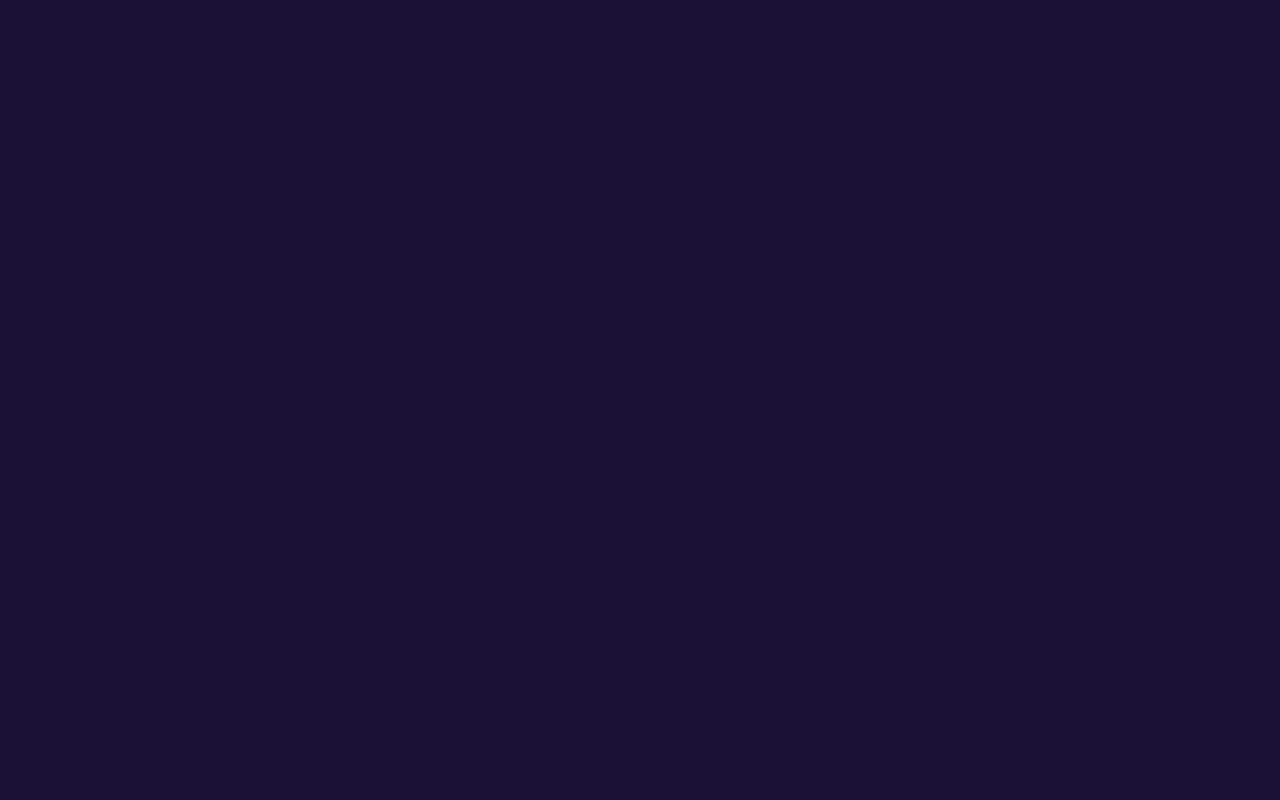
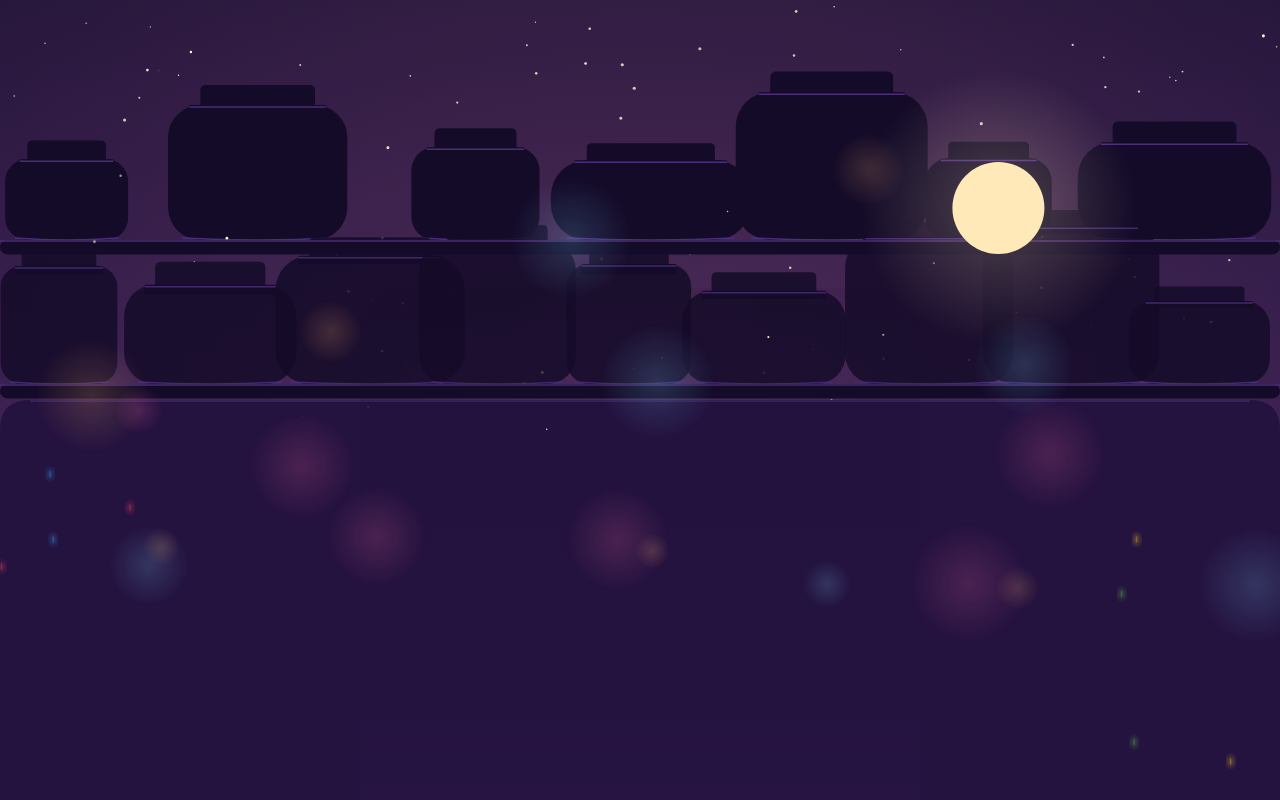
Before and after one commit to AieatAssam/gloop-pop, a website built with Vite: page index.html in a window 1280 px wide. Built offline with nearby package versions, Linux system fonts and the light colour scheme.

Commit message:
M2.1-M2.2: canvas, layout, loop, Midnight background

```diff
--- /dev/null
+++ b/src/app/app.ts
@@ -0,0 +1,64 @@
+// M2.1 boot → play skeleton; M2.2 draws the full Midnight background.
+import { createCanvasSurface } from '../render/canvas';
+import { createBackground } from '../render/background';
+import { computeLayout, type Layout } from '../render/layout';
+import { startRenderLoop } from '../render/loop';
+import { PALETTE } from '../render/palette';
+
+export function bootApp(): void {
+  const canvas = document.querySelector<HTMLCanvasElement>('#game');
+  if (!canvas) throw new Error('Missing #game canvas.');
+  const surface = createCanvasSurface(canvas);
+  const background = createBackground('midnight');
+  let layout: Layout = computeLayout(window.innerWidth, window.innerHeight);
+  let frameMs = 0;
+  let fps = 0;
+  let fpsElapsed = 0;
+  let fpsFrames = 0;
+  const demoBg = new URLSearchParams(window.location.search).get('demo') === 'bg';
+  const debug = new URLSearchParams(window.location.search).get('debug') === '1';
+
+  const resize = (): void => {
+    surface.resize(window.innerWidth, window.innerHeight);
+    const rootStyle = getComputedStyle(document.documentElement);
+    const safeTop = Number.parseFloat(rootStyle.getPropertyValue('--safe-area-top')) || 0;
+    const safeBottom = Number.parseFloat(rootStyle.getPropertyValue('--safe-area-bottom')) || 0;
+    layout = computeLayout(surface.width, surface.height, { top: safeTop, bottom: safeBottom });
+    background.resize(surface.width, surface.height, layout);
+  };
+  resize();
+  window.addEventListener('resize', resize, { passive: true });
+
+  startRenderLoop((dtMs, elapsedMs) => {
+    const ctx = surface.context;
+    ctx.setTransform(surface.dpr, 0, 0, surface.dpr, 0, 0);
+    background.draw(ctx, elapsedMs, layout);
+    if (!demoBg) drawBoardAndTrayHook(ctx, layout);
+    if (debug) {
+      fpsElapsed += dtMs;
+      fpsFrames += 1;
+      if (fpsElapsed >= 500) { fps = fpsFrames * 1000 / fpsElapsed; fpsElapsed = 0; fpsFrames = 0; }
+      drawDebug(ctx, fps, frameMs, surface.dpr);
+    }
+  }, (elapsed) => {
+    frameMs = elapsed;
+    surface.reportFrame(elapsed);
+  });
+}
+
+// spec-note: M2.1/M2.2 boot has no board or tray state yet; M2.3/M2.5 attach renderers here.
+function drawBoardAndTrayHook(context: CanvasRenderingContext2D, layout: Layout): void {
+  void context;
+  void layout;
+}
+
+function drawDebug(context: CanvasRenderingContext2D, fps: number, frameMs: number, dpr: number): void {
+  context.save();
+  context.fillStyle = PALETTE.light.shadowDeep;
+  context.fillRect(8, 8, 150, 54);
+  context.fillStyle = PALETTE.ui.textPrimary;
+  context.font = '700 12px Nunito, sans-serif';
+  context.fillText(`fps ${fps.toFixed(0)}  frame ${frameMs.toFixed(1)} ms`, 16, 29);
+  context.fillText(`dpr ${dpr.toFixed(2)}`, 16, 48);
+  context.restore();
+}
--- a/src/main.ts
+++ b/src/main.ts
@@ -4,5 +4,7 @@ import '@fontsource/nunito/latin-700.css';
 import '@fontsource/nunito/latin-800.css';
 import './ui/styles.css';
 import { setCssVars } from './ui/cssVars';
+import { bootApp } from './app/app';
 
 setCssVars();
+bootApp();
--- /dev/null
+++ b/src/render/background.ts
@@ -0,0 +1,249 @@
+// SG §7.1, §7.3, §14 (Midnight row): layered night sweet shop with cached static art.
+import { PALETTE, type ThemeKey, type ThemeColours } from './palette';
+import { withAlpha } from './colour';
+import { createCosmeticRng } from './cosmeticRng';
+import { easeInOutSine } from './easing';
+import type { Layout } from './layout';
+
+interface Dot { x: number; y: number; radius: number; phase: number; period: number; twinkle: boolean }
+interface Jar { x: number; y: number; width: number; height: number; lid: number }
+interface FloatLight { x: number; y: number; radius: number; speed: number; phase: number; colourIndex: number }
+interface Sprinkle { x: number; y: number; speed: number; phase: number; colour: string }
+
+export interface Background {
+  resize(width: number, height: number, layout: Layout): void;
+  draw(context: CanvasRenderingContext2D, elapsedMs: number, layout: Layout, stage?: number): void;
+}
+
+const stars: Dot[] = [];
+const jars: Jar[] = [];
+const bokeh: FloatLight[] = [];
+const sprinkles: Sprinkle[] = [];
+const random = createCosmeticRng(0x47504f50);
+const sprinkleColours = [PALETTE.flavour.cherry.base, PALETTE.flavour.lemon.base, PALETTE.flavour.blueberry.base, PALETTE.flavour.apple.base];
+
+for (let i = 0; i < 110; i += 1) stars.push({ x: random(), y: random() * 0.55, radius: 0.6 + random(), phase: random() * Math.PI * 2, period: 1500 + random() * 2500, twinkle: random() < 0.2 });
+for (let row = 0; row < 2; row += 1) {
+  const count = 7 + Math.floor(random() * 3);
+  const width = 1 / count;
+  for (let i = 0; i < count; i += 1) {
+    const jarWidth = 0.09 + random() * 0.07;
+    jars.push({ x: (i + 0.5 + (random() - 0.5) * 0.28) * width, y: row === 0 ? 0.3 : 0.48, width: jarWidth, height: 0.12 + random() * 0.1, lid: 0.018 + random() * 0.012 });
+  }
+}
+for (let i = 0; i < 18; i += 1) bokeh.push({ x: random(), y: 0.22 + random() * 0.78, radius: 18 + random() * 46, speed: 4 + random() * 6, phase: random() * Math.PI * 2, colourIndex: i % 3 });
+for (let i = 0; i < 8; i += 1) sprinkles.push({ x: i % 2 === 0 ? random() * 0.12 : 0.88 + random() * 0.12, y: 0.45 + random() * 0.52, speed: 3 + random() * 3, phase: random() * Math.PI * 2, colour: sprinkleColours[i % sprinkleColours.length]! });
+
+export function createBackground(themeId: ThemeKey = 'midnight'): Background {
+  const selected = PALETTE.theme[themeId];
+  const cache = document.createElement('canvas');
+  let cacheContext = cache.getContext('2d');
+  let cacheWidth = 0;
+  let cacheHeight = 0;
+  let cachedBoard: Layout['board'] | undefined;
+  let cachedStage = 1;
+  let moonStage = 1;
+  let moonFrom = 0.26;
+  let moonTarget = 0.26;
+  let moonStarted = 0;
+  const sprites = new Map<string, HTMLCanvasElement>();
+
+  const makeSprite = (colour: string, radius: number): HTMLCanvasElement => {
+    const size = Math.ceil(radius * 2);
+    const sprite = document.createElement('canvas');
+    sprite.width = size;
+    sprite.height = size;
+    const ctx = sprite.getContext('2d');
+    if (ctx) {
+      const gradient = ctx.createRadialGradient(radius, radius, 0, radius, radius, radius);
+      gradient.addColorStop(0, withAlpha(colour, 0.18));
+      gradient.addColorStop(1, withAlpha(colour, 0));
+      ctx.fillStyle = gradient;
+      ctx.fillRect(0, 0, size, size);
+    }
+    return sprite;
+  };
+  for (const colour of [selected.bokehA, selected.bokehB, selected.bokehC]) sprites.set(colour, makeSprite(colour, 64));
+  for (const colour of sprinkleColours) sprites.set(`sprinkle:${colour}`, makeSprinkleSprite(colour));
+
+  return {
+    resize(width, height, layout) {
+      cacheWidth = Math.max(1, Math.ceil(width));
+      cacheHeight = Math.max(1, Math.ceil(height));
+      cache.width = cacheWidth;
+      cache.height = cacheHeight;
+      cacheContext = cache.getContext('2d');
+      cachedBoard = { ...layout.board };
+      if (!cacheContext) return;
+      drawStatic(cacheContext, cacheWidth, cacheHeight, cachedBoard, selected, cachedStage);
+    },
+    draw(context, elapsedMs, layout, stage = 1) {
+      const nextStage = Math.max(1, Math.min(6, Math.floor(stage)));
+      if (nextStage !== moonStage) {
+        moonFrom = moonPosition(elapsedMs, moonStarted, moonFrom, moonTarget);
+        moonStage = nextStage;
+        moonTarget = stageY(nextStage);
+        moonStarted = elapsedMs;
+      }
+      if (nextStage !== cachedStage) {
+        cachedStage = nextStage;
+        this.resize(layout.width, layout.height, layout);
+      } else if (!cacheContext || cacheWidth !== Math.ceil(layout.width) || cacheHeight !== Math.ceil(layout.height) || !sameRect(cachedBoard, layout.board)) {
+        this.resize(layout.width, layout.height, layout);
+      }
+      context.drawImage(cache, 0, 0, layout.width, layout.height);
+      drawStars(context, layout.width, layout.height, elapsedMs, selected);
+      const progress = Math.min(1, Math.max(0, (elapsedMs - moonStarted) / 2400));
+      const moonY = moonFrom + (moonTarget - moonFrom) * easeInOutSine(progress);
+      drawMoon(context, layout.width, layout.height, elapsedMs, nextStage, moonY, selected);
+      drawBokeh(context, layout.width, layout.height, elapsedMs, sprites, selected);
+      drawSprinkles(context, layout.width, layout.height, elapsedMs, sprites);
+    },
+  };
+}
+
+function drawStatic(ctx: CanvasRenderingContext2D, width: number, height: number, board: Layout['board'], colours: ThemeColours, stage: number): void {
+  const sky = ctx.createLinearGradient(0, 0, 0, height);
+  sky.addColorStop(0, colours.skyTop);
+  sky.addColorStop(1, colours.skyBottom);
+  ctx.fillStyle = sky;
+  ctx.fillRect(0, 0, width, height);
+  const horizon = ctx.createRadialGradient(width / 2, height * 0.62, 0, width / 2, height * 0.62, width * 0.9);
+  horizon.addColorStop(0, withAlpha(colours.horizon, 0.18 + Math.max(0, stage - 1) * 0.03));
+  horizon.addColorStop(1, withAlpha(colours.horizon, 0));
+  ctx.fillStyle = horizon;
+  ctx.fillRect(0, 0, width, height);
+
+  const starCount = height / width >= 1.25 ? 60 : 110;
+  for (let i = 0; i < starCount; i += 1) {
+    const star = stars[i]!;
+    if (star.twinkle) continue;
+    ctx.globalAlpha = 0.8;
+    ctx.fillStyle = colours.star;
+    ctx.beginPath(); ctx.arc(star.x * width, star.y * height, star.radius, 0, Math.PI * 2); ctx.fill();
+  }
+  ctx.globalAlpha = 1;
+
+  const scale = Math.min(width, height);
+  for (const jar of jars) drawJar(ctx, jar.x * width, jar.y * height, jar.width * width, jar.height * scale, jar.lid * scale, colours, jar.y > 0.4 ? 0.85 : 1);
+  const shelfY1 = height * 0.30;
+  const shelfY2 = height * 0.48;
+  for (const y of [shelfY1, shelfY2]) {
+    ctx.fillStyle = colours.silhouette;
+    ctx.fill(roundedRect(ctx, 0, y, width, Math.max(8, height * 0.018), height * 0.009));
+    ctx.strokeStyle = withAlpha(colours.silhouetteRim, 0.95);
+    ctx.lineWidth = 1.5;
+    ctx.beginPath(); ctx.moveTo(0, y + 1); ctx.lineTo(width, y + 1); ctx.stroke();
+  }
+
+  const counterY = board.y + board.height / 2;
+  const radius = Math.min(30, height * 0.04);
+  ctx.fillStyle = colours.counter;
+  ctx.beginPath();
+  ctx.moveTo(0, counterY + radius);
+  ctx.quadraticCurveTo(0, counterY, radius, counterY);
+  ctx.lineTo(width - radius, counterY);
+  ctx.quadraticCurveTo(width, counterY, width, counterY + radius);
+  ctx.lineTo(width, height); ctx.lineTo(0, height); ctx.closePath(); ctx.fill();
+  ctx.strokeStyle = withAlpha(colours.silhouetteRim, 0.5);
+  ctx.lineWidth = 2;
+  ctx.beginPath(); ctx.moveTo(radius, counterY + 1); ctx.lineTo(width - radius, counterY + 1); ctx.stroke();
+  // The board reflection sits behind the future board and reads as a soft counter sheen.
+  ctx.save();
+  ctx.globalAlpha = 0.08;
+  ctx.translate(0, board.y * 2 + board.height + board.height * 0.3);
+  ctx.scale(1, -1);
+  const frame = ctx.createLinearGradient(0, board.y, 0, board.y + board.height);
+  frame.addColorStop(0, colours.frameLight); frame.addColorStop(0.25, colours.frame); frame.addColorStop(1, colours.frameDark);
+  ctx.fillStyle = frame;
+  ctx.fill(roundedRect(ctx, board.x, board.y, board.width, board.height, board.width * 0.06));
+  ctx.restore();
+}
+
+function drawJar(ctx: CanvasRenderingContext2D, cx: number, bottom: number, width: number, height: number, lid: number, colours: ThemeColours, alpha: number): void {
+  const x = cx - width / 2;
+  const y = bottom - height;
+  ctx.save();
+  ctx.globalAlpha = alpha;
+  ctx.fillStyle = colours.silhouette;
+  ctx.fill(roundedRect(ctx, x, y + lid, width, height - lid, width * 0.18));
+  ctx.fill(roundedRect(ctx, cx - width * 0.32, y, width * 0.64, lid * 1.35, lid * 0.25));
+  ctx.fillRect(cx - width * 0.38, y + lid, width * 0.76, lid * 0.45);
+  ctx.strokeStyle = colours.silhouetteRim;
+  ctx.lineWidth = 1.5;
+  ctx.beginPath(); ctx.moveTo(x + width * 0.12, y + lid + 2); ctx.lineTo(x + width * 0.88, y + lid + 2); ctx.stroke();
+  ctx.beginPath(); ctx.moveTo(x + width * 0.08, bottom - 2); ctx.quadraticCurveTo(cx, bottom + 2, x + width * 0.92, bottom - 2); ctx.stroke();
+  ctx.restore();
+}
+
+function drawStars(ctx: CanvasRenderingContext2D, width: number, height: number, elapsed: number, colours: ThemeColours): void {
+  const count = height / width >= 1.25 ? 60 : 110;
+  for (let i = 0; i < count; i += 1) {
+    const star = stars[i]!;
+    if (!star.twinkle) continue;
+    ctx.globalAlpha = 0.5 + 0.5 * Math.sin(elapsed / star.period * Math.PI * 2 + star.phase);
+    ctx.fillStyle = colours.star;
+    ctx.beginPath(); ctx.arc(star.x * width, star.y * height, star.radius, 0, Math.PI * 2); ctx.fill();
+  }
+  ctx.globalAlpha = 1;
+}
+
+function drawMoon(ctx: CanvasRenderingContext2D, width: number, height: number, elapsed: number, stage: number, yFraction: number, colours: ThemeColours): void {
+  const x = width * 0.78;
+  const radius = width < 600 ? width * 0.07 : 46;
+  const pulse = stage >= 6 ? 1 + 0.06 * Math.sin(elapsed / 6000 * Math.PI * 2) : 1;
+  const y = height * yFraction;
+  const halo = ctx.createRadialGradient(x, y, 0, x, y, radius * 3 * pulse);
+  halo.addColorStop(0, withAlpha(colours.moon, 0.25)); halo.addColorStop(1, withAlpha(colours.moon, 0));
+  ctx.fillStyle = halo; ctx.beginPath(); ctx.arc(x, y, radius * 3 * pulse, 0, Math.PI * 2); ctx.fill();
+  ctx.fillStyle = colours.moon; ctx.beginPath(); ctx.arc(x, y, radius, 0, Math.PI * 2); ctx.fill();
+}
+
+function drawBokeh(ctx: CanvasRenderingContext2D, width: number, height: number, elapsed: number, sprites: Map<string, HTMLCanvasElement>, colours: ThemeColours): void {
+  ctx.globalAlpha = 1;
+  const count = height / width >= 1.25 ? 12 : 18;
+  for (let i = 0; i < count; i += 1) {
+    const light = bokeh[i]!;
+    const y = ((light.y * height - elapsed / 1000 * light.speed) % (height + light.radius * 2) + height + light.radius * 2) % (height + light.radius * 2) - light.radius;
+    const x = light.x * width + Math.sin(elapsed / 2400 + light.phase) * 12;
+    const sprite = sprites.get([colours.bokehA, colours.bokehB, colours.bokehC][light.colourIndex]!);
+    if (sprite) ctx.drawImage(sprite, x - light.radius, y - light.radius, light.radius * 2, light.radius * 2);
+  }
+}
+
+function drawSprinkles(ctx: CanvasRenderingContext2D, width: number, height: number, elapsed: number, sprites: Map<string, HTMLCanvasElement>): void {
+  for (const sprinkle of sprinkles) {
+    const y = height * sprinkle.y + Math.sin(elapsed / 2800 + sprinkle.phase) * 5;
+    const x = sprinkle.x * width + Math.sin(elapsed / 3600 + sprinkle.phase) * 8;
+    const sprite = sprites.get(`sprinkle:${sprinkle.colour}`);
+    if (sprite) ctx.drawImage(sprite, x - 5, y - 5, 10, 20);
+  }
+}
+
+function makeSprinkleSprite(colour: string): HTMLCanvasElement {
+  const sprite = document.createElement('canvas'); sprite.width = 20; sprite.height = 30;
+  const ctx = sprite.getContext('2d');
+  if (ctx) {
+    const gradient = ctx.createRadialGradient(10, 15, 1, 10, 15, 14);
+    gradient.addColorStop(0, withAlpha(colour, 0.25)); gradient.addColorStop(1, withAlpha(colour, 0));
+    ctx.fillStyle = gradient; ctx.fillRect(0, 0, 20, 30);
+    ctx.fillStyle = withAlpha(colour, 0.25);
+    ctx.fill(roundedRect(ctx, 8.5, 10, 3, 10, 1.5));
+  }
+  return sprite;
+}
+
+function stageY(stage: number): number { return [0.26, 0.21, 0.16, 0.12, 0.09, 0.07][stage - 1]!; }
+
+function moonPosition(elapsed: number, started: number, from: number, target: number): number {
+  const progress = Math.min(1, Math.max(0, (elapsed - started) / 2400));
+  return from + (target - from) * easeInOutSine(progress);
+}
+
+function roundedRect(ctx: CanvasRenderingContext2D, x: number, y: number, width: number, height: number, radius: number): Path2D {
+  const path = new Path2D();
+  path.roundRect(x, y, width, height, radius);
+  return path;
+}
+
+function sameRect(a: Layout['board'] | undefined, b: Layout['board']): boolean { return !!a && a.x === b.x && a.y === b.y && a.width === b.width && a.height === b.height; }
--- /dev/null
+++ b/src/render/canvas.ts
@@ -0,0 +1,63 @@
+// Arch §6: one viewport canvas, capped DPR, with a one-way adaptive quality drop.
+export interface CanvasSurface {
+  canvas: HTMLCanvasElement;
+  context: CanvasRenderingContext2D;
+  width: number;
+  height: number;
+  dpr: number;
+  resize(width: number, height: number): boolean;
+  reportFrame(frameMs: number): boolean;
+}
+
+export function createCanvasSurface(canvas: HTMLCanvasElement): CanvasSurface {
+  const context = canvas.getContext('2d', { alpha: false });
+  if (!context) throw new Error('Canvas2D is not available.');
+  let width = 0;
+  let height = 0;
+  let dpr = Math.min(window.devicePixelRatio || 1, 2);
+  let sampleCount = 0;
+  let cursor = 0;
+  let sum = 0;
+  let overBudgetMs = 0;
+  const samples = new Float32Array(120);
+
+  const applySize = (): void => {
+    canvas.width = Math.max(1, Math.round(width * dpr));
+    canvas.height = Math.max(1, Math.round(height * dpr));
+    canvas.style.width = `${width}px`;
+    canvas.style.height = `${height}px`;
+    context.setTransform(dpr, 0, 0, dpr, 0, 0);
+  };
+
+  return {
+    canvas, context,
+    get width() { return width; },
+    get height() { return height; },
+    get dpr() { return dpr; },
+    resize(nextWidth, nextHeight) {
+      const nextW = Math.max(1, Math.round(nextWidth));
+      const nextH = Math.max(1, Math.round(nextHeight));
+      if (nextW === width && nextH === height) return false;
+      width = nextW;
+      height = nextH;
+      applySize();
+      return true;
+    },
+    reportFrame(frameMs) {
+      const old = samples[cursor] ?? 0;
+      if (sampleCount === samples.length) sum -= old;
+      else sampleCount += 1;
+      const value = Math.max(0, frameMs);
+      samples[cursor] = value;
+      sum += value;
+      cursor = (cursor + 1) % samples.length;
+      if (sampleCount === samples.length && sum / samples.length > 20) overBudgetMs += value;
+      else overBudgetMs = 0;
+      if (overBudgetMs < 2000 || dpr <= 1.25) return false;
+      dpr = dpr > 1.5 ? 1.5 : 1.25;
+      overBudgetMs = 0;
+      applySize();
+      return true;
+    },
+  };
+}
--- /dev/null
+++ b/src/render/cosmeticRng.ts
@@ -0,0 +1,11 @@
+// A render-only deterministic generator; cosmetic positions never consume gameplay RNG.
+export function createCosmeticRng(seed: number): () => number {
+  let state = seed >>> 0;
+  return () => {
+    state = (state + 0x6d2b79f5) >>> 0;
+    let value = state;
+    value = Math.imul(value ^ (value >>> 15), value | 1);
+    value ^= value + Math.imul(value ^ (value >>> 7), value | 61);
+    return ((value ^ (value >>> 14)) >>> 0) / 4294967296;
+  };
+}
--- /dev/null
+++ b/src/render/easing.ts
@@ -0,0 +1,13 @@
+// SG §9.0: shared easing curves for rendering and animation timing.
+export function easeOutBack(t: number): number {
+  const x = clamp01(t) - 1;
+  return 1 + 2.70158 * x * x * x + 1.70158 * x * x;
+}
+
+export function easeInOutSine(t: number): number {
+  if (t <= 0) return 0;
+  if (t >= 1) return 1;
+  return -(Math.cos(Math.PI * clamp01(t)) - 1) / 2;
+}
+
+function clamp01(value: number): number { return Math.min(1, Math.max(0, value)); }
--- /dev/null
+++ b/src/render/layout.ts
@@ -0,0 +1,100 @@
+// SG §15.3: one responsive layout drives canvas drawing and future DOM HUD placement.
+export interface Rect { x: number; y: number; width: number; height: number }
+
+export interface Layout {
+  width: number;
+  height: number;
+  portrait: boolean;
+  column: Rect;
+  topBar: Rect;
+  score: Rect;
+  board: Rect;
+  combo: Rect;
+  tray: Rect;
+  bottom: Rect;
+  cellSize: number;
+  trayCellSize: number;
+  gaps: { a: number; b: number; c: number };
+}
+
+export interface SafeInsets { top?: number; bottom?: number }
+
+export function computeLayout(width: number, height: number, safe: SafeInsets = {}): Layout {
+  const w = Math.max(1, width);
+  const h = Math.max(1, height);
+  const safeTop = Math.max(0, safe.top ?? 0);
+  const safeBottom = Math.max(0, safe.bottom ?? 0);
+  const portrait = h / w >= 1.25;
+  if (!portrait && w < 900) {
+    // SG §15.3: sideways phones use a portrait composition in a centred column.
+    const columnWidth = Math.min(w, h * 0.62);
+    const left = (w - columnWidth) / 2;
+    const inner = computePortrait(columnWidth, h, safeTop, safeBottom);
+    return shiftLayout(inner, left, { x: left, y: 0, width: columnWidth, height: h });
+  }
+  if (portrait) {
+    const columnWidth = w > 600 ? 600 : w;
+    const left = (w - columnWidth) / 2;
+    const result = computePortrait(columnWidth, h, safeTop, safeBottom);
+    return shiftLayout(result, left, { x: left, y: 0, width: columnWidth, height: h });
+  }
+  return computeLandscape(w, h, safeTop, safeBottom);
+}
+
+function computePortrait(w: number, h: number, safeTop: number, safeBottom: number): Layout {
+  const k = clamp(h / 844, 0.78, 1.15);
+  const topH = 60 * k + safeTop;
+  const scoreH = 84 * k;
+  const comboH = 44 * k;
+  const trayH = 168 * k;
+  const bottomH = 16 * k + safeBottom;
+  const boardRaw = Math.min(w - 22, 560, h - 372 * k - safeTop - safeBottom);
+  const boardSize = Math.max(8, Math.floor(boardRaw / 8) * 8);
+  const cellSize = (boardSize - 16) / 8;
+  const boardX = (w - boardSize) / 2;
+  const used = topH + scoreH + comboH + trayH + bottomH + boardSize;
+  const leftover = Math.max(0, h - used);
+  const gapA = leftover * 0.25;
+  const gapB = leftover * 0.25;
+  const gapC = leftover * 0.5;
+  const scoreY = topH + gapA;
+  const boardY = scoreY + scoreH + gapB;
+  const comboY = boardY + boardSize;
+  const trayY = comboY + comboH + gapC;
+  return {
+    width: w, height: h, portrait: true,
+    column: { x: 0, y: 0, width: w, height: h },
+    topBar: rect(0, 0, w, topH), score: rect(0, scoreY, w, scoreH),
+    board: rect(boardX, boardY, boardSize, boardSize), combo: rect(0, comboY, w, comboH),
+    tray: rect(0, trayY, w, trayH), bottom: rect(0, h - bottomH, w, bottomH),
+    cellSize, trayCellSize: Math.min(26.4, (Math.min(122 * k, w / 3 - 8) / 5.4)),
+    gaps: { a: gapA, b: gapB, c: gapC },
+  };
+}
+
+function computeLandscape(w: number, h: number, safeTop: number, safeBottom: number): Layout {
+  const u = clamp(Math.min(w / 1280, h / 800), 0.6, 1.4);
+  const size = 560 * u;
+  const left = (w - size) / 2;
+  const top = (h - size) / 2;
+  const board = rect(left, top, size, size);
+  return {
+    width: w, height: h, portrait: false,
+    column: rect(0, 0, w, h), topBar: rect(0, 0, w, 72 * u + safeTop),
+    score: rect(left - 288 * u, top, 240 * u, size), board,
+    combo: rect(left - 288 * u, top + 220 * u, 240 * u, 100 * u),
+    tray: rect(left + size + 48 * u, top + 8 * u, 240 * u, 552 * u),
+    bottom: rect(0, h - (40 * u + safeBottom), w, 40 * u + safeBottom),
+    cellSize: (size - 16 * u) / 8,
+    trayCellSize: Math.min(40.8 * u, 240 * u / 5.4, 168 * u / 5.4),
+    gaps: { a: 0, b: 0, c: 0 },
+  };
+}
+
+function shiftLayout(layout: Layout, dx: number, column: Rect): Layout {
+  const shift = (r: Rect): Rect => ({ ...r, x: r.x + dx });
+  return { ...layout, width: column.width + dx * 2, column, topBar: shift(layout.topBar), score: shift(layout.score), board: shift(layout.board), combo: shift(layout.combo), tray: shift(layout.tray), bottom: shift(layout.bottom) };
+}
+
+function rect(x: number, y: number, width: number, height: number): Rect { return { x, y, width, height }; }
+function clamp(value: number, min: number, max: number): number { return Math.min(max, Math.max(min, value)); }
--- /dev/null
+++ b/src/render/loop.ts
@@ -0,0 +1,28 @@
+// Arch §6: clamp simulation time while keeping animation responsive after a tab stall.
+export type FrameCallback = (dtMs: number, elapsedMs: number, timeScale: number) => void;
+
+export interface RenderLoop { stop(): void; setTimeScale(value: number): void }
+
+export function startRenderLoop(draw: FrameCallback, frameEnded?: (frameMs: number) => void): RenderLoop {
+  let active = true;
+  let previous = 0;
+  let elapsed = 0;
+  let timeScale = 1;
+  let request = 0;
+  const frame = (now: number): void => {
+    if (!active) return;
+    const start = performance.now();
+    const rawDt = previous === 0 ? 0 : Math.min(50, Math.max(0, now - previous));
+    previous = now;
+    const dt = rawDt * timeScale;
+    elapsed += dt;
+    draw(dt, elapsed, timeScale);
+    frameEnded?.(performance.now() - start);
+    request = requestAnimationFrame(frame);
+  };
+  request = requestAnimationFrame(frame);
+  return {
+    stop() { active = false; cancelAnimationFrame(request); },
+    setTimeScale(value) { timeScale = Math.max(0, value); },
+  };
+}
--- a/src/ui/styles.css
+++ b/src/ui/styles.css
@@ -1,4 +1,6 @@
 :root {
+  --safe-area-top: env(safe-area-inset-top, 0px);
+  --safe-area-bottom: env(safe-area-inset-bottom, 0px);
   color-scheme: dark;
   font-family: "Nunito", ui-rounded, system-ui, -apple-system, "Segoe UI", sans-serif;
   font-synthesis: none;
```
Also changed, not shown: src/render/easing.test.ts (added, +17 -0 lines), src/render/layout.test.ts (added, +32 -0 lines).
